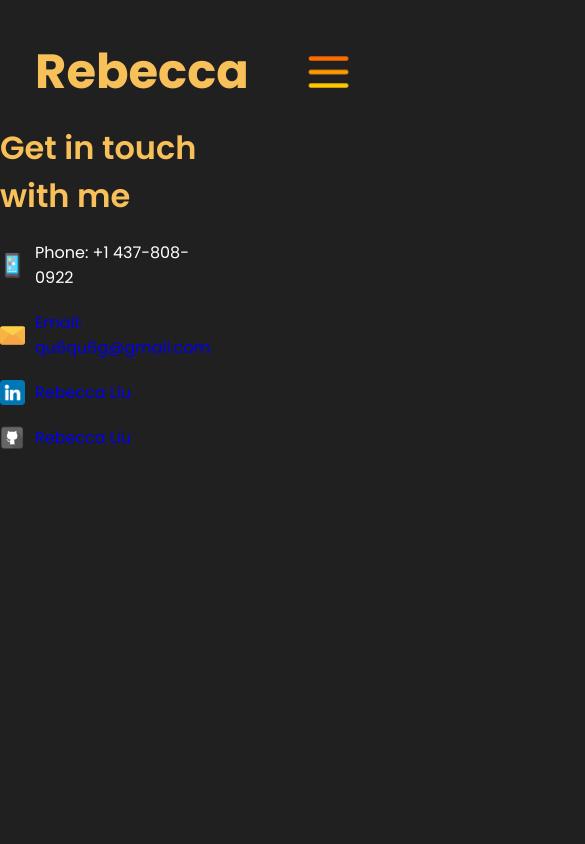
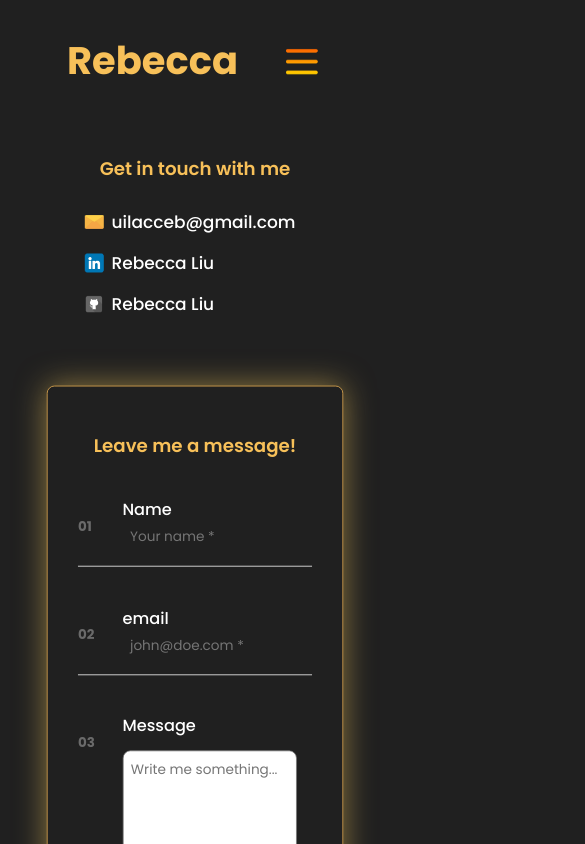
Before and after one commit to uilacceb/portfolio, a React (Vite) app in the folder client/: page /contact in a window 390 px wide. Shown: the top 844 px of the page, 585 px wide, since content can reach past the window. Built offline with nearby package versions, Linux system fonts and the light colour scheme.

Commit message:
contact page done, responsive setting done

```diff
--- a/client/src/App.jsx
+++ b/client/src/App.jsx
@@ -1,5 +1,5 @@
 import { BrowserRouter as Router, Routes, Route } from "react-router-dom"
-import Home from "./pages/Home"
+// import Home from "./pages/Home"
 import About from "./pages/About"
 import Skills from "./pages/Skills"
 import Contact from "./pages/Contact"
@@ -14,8 +14,8 @@ function App() {
     <>
       <Router>
         <Routes>
-          <Route path="/" element={<Layout><Home /></Layout>}></Route>
-          <Route path="/about" element={<Layout><About /></Layout>}></Route>
+          {/* <Route path="/" element={<Layout><Home /></Layout>}></Route> */}
+          <Route path="/" element={<Layout><About /></Layout>}></Route>
           <Route path="/skills" element={<Layout><Skills /></Layout>}></Route>
           <Route path="/projects" element={<Layout><Projects /></Layout>}></Route>
           <Route path="/contact" element={<Layout><Contact /></Layout>}></Route>
--- a/client/src/pages/Contact.jsx
+++ b/client/src/pages/Contact.jsx
@@ -1,5 +1,4 @@
 import Email from '../assets/icons/email.png';
-import Call from '../assets/icons/telephone.png';
 import GitHub from '../assets/icons/github.png';
 import LinkedIn from '../assets/icons/linkedin.png';
 import "./css/contact.css"
@@ -16,12 +15,8 @@ const Contact = () => {
               <h2 className='title'>Get in touch with me</h2>
               <div className='real-info'>
                 <div className="contact-item">
-                  <img className="icon" src={Call} alt="Call Logo" />
-                  <span className="contact-detail">Phone: +1 437-808-0922</span>
-                </div>
-                <div className="contact-item">
                   <img className="icon" src={Email} alt="Email Logo" />
-                  <a className="contact-detail" href="mailto:qu6qu6g@gmail.com">Email: qu6qu6g@gmail.com</a>
+                  <a className="contact-detail" href="mailto:uilacceb@gmail.com">uilacceb@gmail.com</a>
                 </div>
                 <div className="contact-item">
                   <img className="icon" src={LinkedIn} alt="LinkedIn Logo" />
--- a/client/src/pages/Nav.jsx
+++ b/client/src/pages/Nav.jsx
@@ -5,8 +5,8 @@ const Nav = () => {
   return (
     <>
       <div className="nav-container">
-        <Link to="/"><span className="nav-link">Home</span></Link>
-        <Link to="/about"><span className="nav-link">About</span></Link>
+        {/* <Link to="/"><span className="nav-link">Home</span></Link> */}
+        <Link to="/"><span className="nav-link">About</span></Link>
         <Link to="/skills"><span className="nav-link">Skills</span></Link>
         <Link to="/projects"><span className="nav-link">Projects</span></Link>
         <Link to="/contact"><span className="nav-link">Contact</span></Link>
--- a/client/src/pages/css/contact.css
+++ b/client/src/pages/css/contact.css
@@ -1,10 +1,15 @@
+/* Global Styles (Applied to all screen sizes) */
 .icon {
   height: 25px;
   width: 25px;
   margin-right: 10px;
 }
 
-
+.title {
+  color: hsl(39, 91%, 66%);
+  font-size: 2rem;
+  font-weight: 600;
+}
 
 .contact-item {
   display: flex;
@@ -13,34 +18,26 @@
   margin-top: 20px;
 }
 
-
 .form-container {
   display: flex;
-}
-
-.title {
-  color: hsl(39, 91%, 66%);
-  font-size: 2rem;
-  font-weight: 600;
 }
 
 .title-div {
   text-align: center;
 }
 
-.form-right{
-  border:0.5px solid rgb(245, 184, 86);
-  padding:60px 50px;
+.form-right {
+  border: 0.5px solid rgb(245, 184, 86);
+  padding: 60px 40px;
   border-radius: 10px;
   box-shadow: 0 0 40px rgba(255, 210, 96, 0.508);
-  /* box-shadow: 10px 10px 10px rgb(112, 112, 112); */
+  transform: scale(0.95);
 }
 
 .message-form input {
   border: none;
   background-color: transparent;
 }
-
 
 .form-col {
   display: block;
@@ -51,7 +48,7 @@
   line-height: 1.6;
   border-bottom: 1px solid white;
   padding-bottom: 20px;
-  margin-top: 15px
+  margin-top: 15px;
 }
 
 .message-form .form-col h5 {
@@ -68,18 +65,12 @@
   font-weight: 450;
   padding-top: 1.66em;
   transition: all .2s ease-in-out;
-
-}
-
-.form-right {
-  margin-left: 500px;
 }
 
 input {
   cursor: text;
   color: white;
 }
-
 
 .btn-div {
   margin-top: 50px;
@@ -118,6 +109,88 @@ input {
   border-radius: 10px;
 }
 
-input, .field{
+input,
+.field {
   font-size: 1.12rem;
 }
+
+.contact-info {
+  padding: 60px 40px;
+  transform: scale(0.95);
+}
+
+.real-info {
+  padding-top: 150px;
+  font-size: 1.4rem;
+  font-weight: 500;
+  padding-left: 10px;
+}
+
+.contact-detail {
+  color: white;
+}
+/*
+body {
+  overflow-x: hidden; Prevent horizontal scrolling
+} */
+
+/* Apply scaling for screen sizes below 1440px */
+@media (max-width: 1439px) {
+  body {
+    transform: scale(0.8);
+    transform-origin: top center;
+  }
+}
+
+/* Laptop/Desktop View - Large Screens */
+@media (min-width: 1025px) {
+  .form-container {
+    justify-content: space-evenly;
+  }
+
+  .contact-info {
+    margin-right: 45px;
+  }
+}
+
+/* Tablet View - Medium Screens */
+@media (min-width: 681px) and (max-width: 1024px) {
+  .form-container {
+    max-width: 1680px;
+  }
+
+  .contact-info {
+    margin-right: 45px;
+  }
+
+  .title {
+    color: hsl(39, 91%, 66%);
+    font-size: 2rem;
+    font-weight: 600;
+  }
+}
+
+/* Mobile View - Small Screens */
+@media only screen and (max-width: 680px) {
+  .form-container {
+    display: block;
+  }
+
+  .contact-info {
+    text-align: center;
+    margin-right: 0;
+  }
+
+  .real-info {
+    padding-top: 15px;
+  }
+
+  .title {
+    font-size: 1.5rem;
+  }
+
+  textarea {
+    width: 120%;
+    resize: none;
+  }
+}
```
